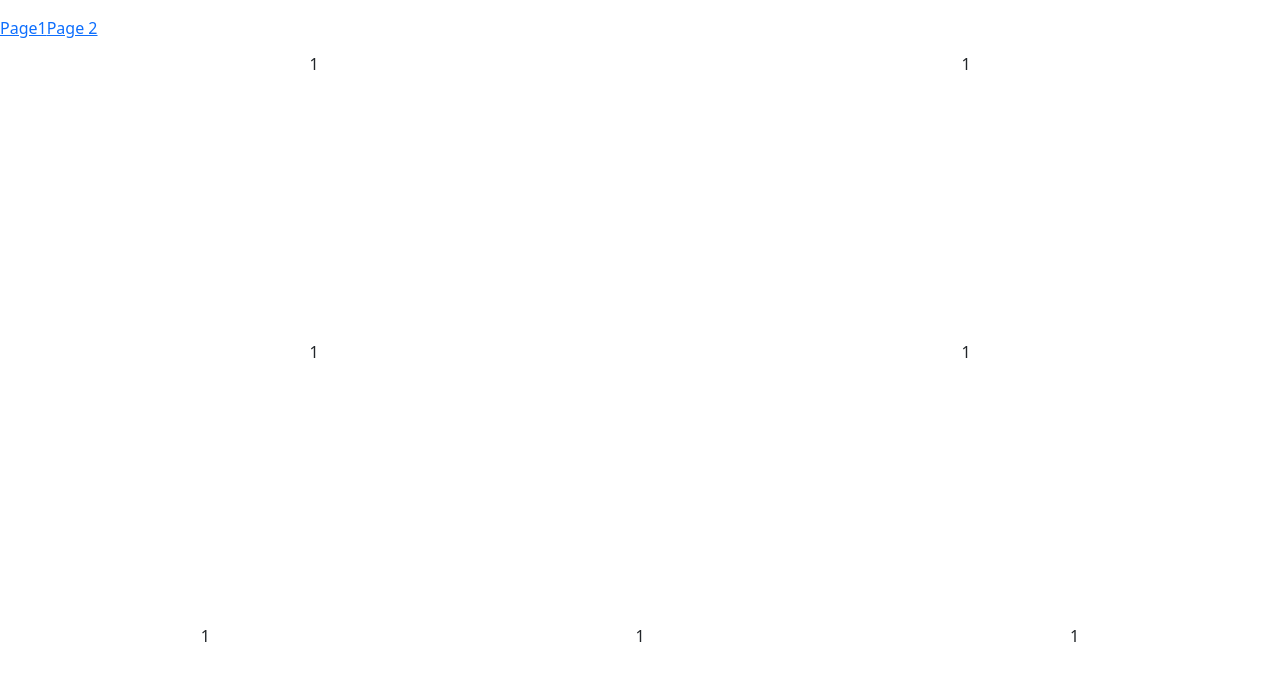
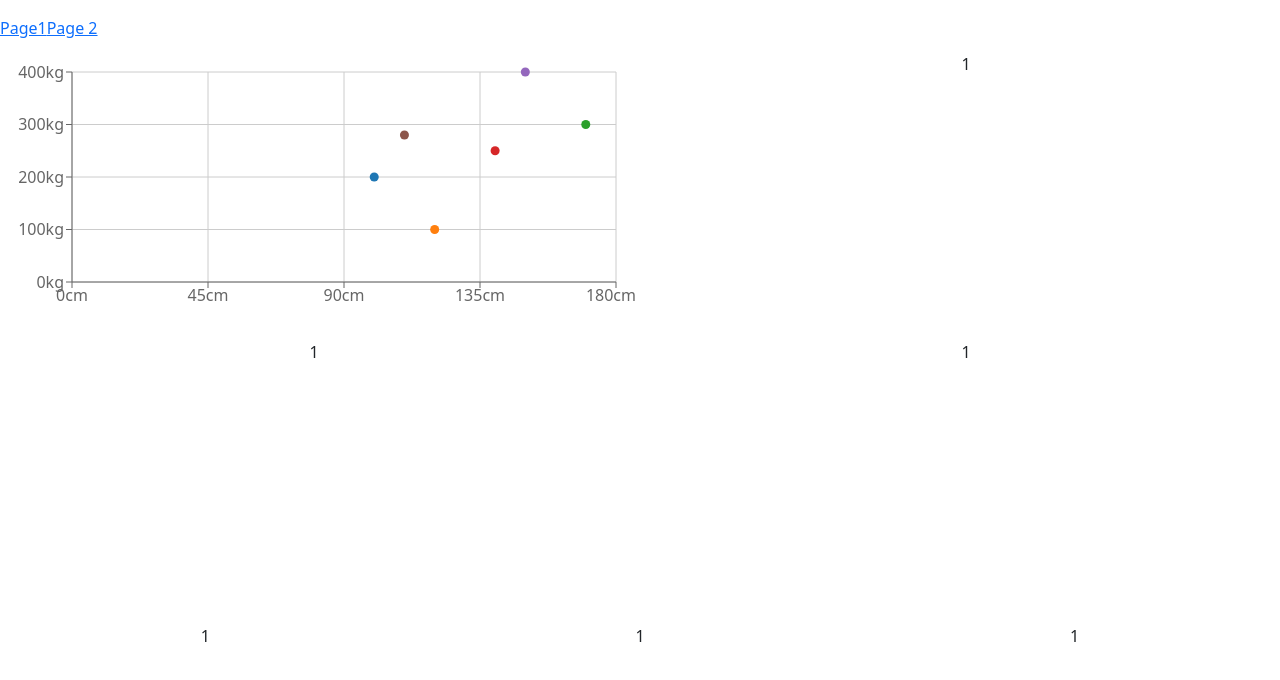
Before and after one commit to Anonymous-Chris/testcharts, a React (Create React App) app: page /page2 in a window 1280 px wide. Shown: the top 680 px of the page. Built offline with nearby package versions, Linux system fonts and the light colour scheme.

Commit message:
added scatterplot

```diff
--- a/package.json
+++ b/package.json
@@ -7,6 +7,8 @@
     "@testing-library/react": "^11.2.6",
     "@testing-library/user-event": "^12.8.3",
     "bootstrap": "^5.0.0-beta3",
+    "d3-scale": "^3.2.4",
+    "d3-scale-chromatic": "^2.0.0",
     "fusioncharts": "^3.16.0",
     "react": "^17.0.2",
     "react-bootstrap": "^1.5.2",
--- a/src/components/Pages/Page2.js
+++ b/src/components/Pages/Page2.js
@@ -1,4 +1,5 @@
 import React from 'react';
+import Scatterplot from '../Scatterplot/Scatterplot';
 
 export default class Page2 extends React.Component{
     render(){
@@ -6,7 +7,7 @@ export default class Page2 extends React.Component{
             <div>
             <div className="row">
             <div className="col-lg-6 col-md-12 col-sm-12 p-1 heightofAll">
-                <p>1</p>
+                <Scatterplot/>
             </div>
             <div className="col-lg-6 col-md-12 col-sm-12 p-1 heightofAll" >
             <p>1</p>
--- a/src/components/Scatterplot/Scatterplot.js
+++ b/src/components/Scatterplot/Scatterplot.js
@@ -0,0 +1,45 @@
+import React, { PureComponent } from 'react';
+import { ScatterChart, Scatter, XAxis, YAxis, CartesianGrid, Tooltip, Cell, ResponsiveContainer } from 'recharts';
+import { scaleOrdinal } from 'd3-scale';
+import { schemeCategory10 } from 'd3-scale-chromatic';
+
+const colors = scaleOrdinal(schemeCategory10).range();
+
+const data = [
+  { x: 100, y: 200, z: 200 },
+  { x: 120, y: 100, z: 260 },
+  { x: 170, y: 300, z: 400 },
+  { x: 140, y: 250, z: 280 },
+  { x: 150, y: 400, z: 500 },
+  { x: 110, y: 280, z: 200 },
+];
+
+export default class Scatterplot extends PureComponent {
+
+  render() {
+    return (
+      <ResponsiveContainer width="100%" height="100%">
+        <ScatterChart
+          width={400}
+          height={400}
+          margin={{
+            top: 20,
+            right: 20,
+            bottom: 20,
+            left: 20,
+          }}
+        >
+          <CartesianGrid />
+          <XAxis type="number" dataKey="x" name="stature" unit="cm" />
+          <YAxis type="number" dataKey="y" name="weight" unit="kg" />
+          <Tooltip cursor={{ strokeDasharray: '3 3' }} />
+          <Scatter name="A school" data={data} fill="#8884d8">
+            {data.map((entry, index) => (
+              <Cell key={`cell-${index}`} fill={colors[index % colors.length]} />
+            ))}
+          </Scatter>
+        </ScatterChart>
+      </ResponsiveContainer>
+    );
+  }
+}
```
Also changed, not shown: 1 other file (tests, documents, lock files or other folders).
